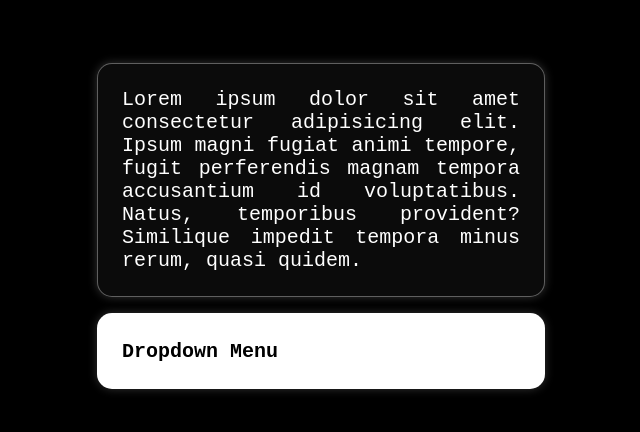
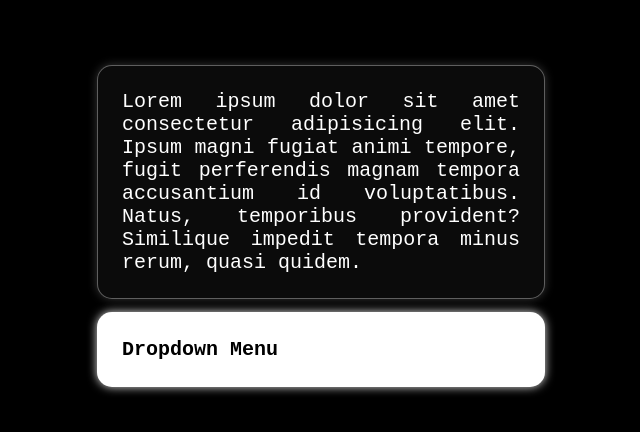
Before and after one commit to Raphael-Bnd/JavaScript, a website: page Front-End/modulo1/aula4/index.html in a window 1280 px wide. Shown: the part 174-606 px from the top of the page, without its empty margins (319-959 px from the left). Drawn offline with nearby package versions, Linux system fonts and the light colour scheme.

Commit message:
fixing some things

```diff
--- a/Front-End/modulo1/aula4/style.css
+++ b/Front-End/modulo1/aula4/style.css
@@ -22,14 +22,14 @@
   color: white;
   width: 100%;
   max-width: 35vw;
-  margin: 1rem auto;
+  margin: 1ch auto;
   font-family: monospace;
   font-size: 20px;
   border: 1px solid rgba(255, 255, 255, 0.345);
   border-radius: 15px;
   text-align: justify;
   padding: 2ch;
-  box-shadow: 0 0 10px rgba(255, 255, 255, 0.2);
+  box-shadow: 0 0 10px rgba(255, 255, 255, 0.211);
   user-select: none;
   cursor: text;
 }
@@ -42,7 +42,7 @@
   align-items: center;
   background-color: rgb(255, 255, 255);
   color: rgb(0, 0, 0);
-  box-shadow: 0 0 10px rgba(255, 255, 255, 0.2);
+  box-shadow: 0 0 10px rgba(255, 255, 255, 0.875);
   user-select: none;
   cursor: pointer;
   transition: 180ms ease-in;
@@ -50,13 +50,14 @@
 }
 
 #botao-inicial:hover {
-  background-color: rgba(244, 244, 244, 0.75);
+  background-color: rgba(228, 228, 228, 0.721);
   transition: 180ms ease-in;
 }
 
 #texto-scnd {
-  margin-top: 2ch;
   text-align: center;
+  display: block;
+  position: fixed;
 }
 
 #txtBtn {
```
